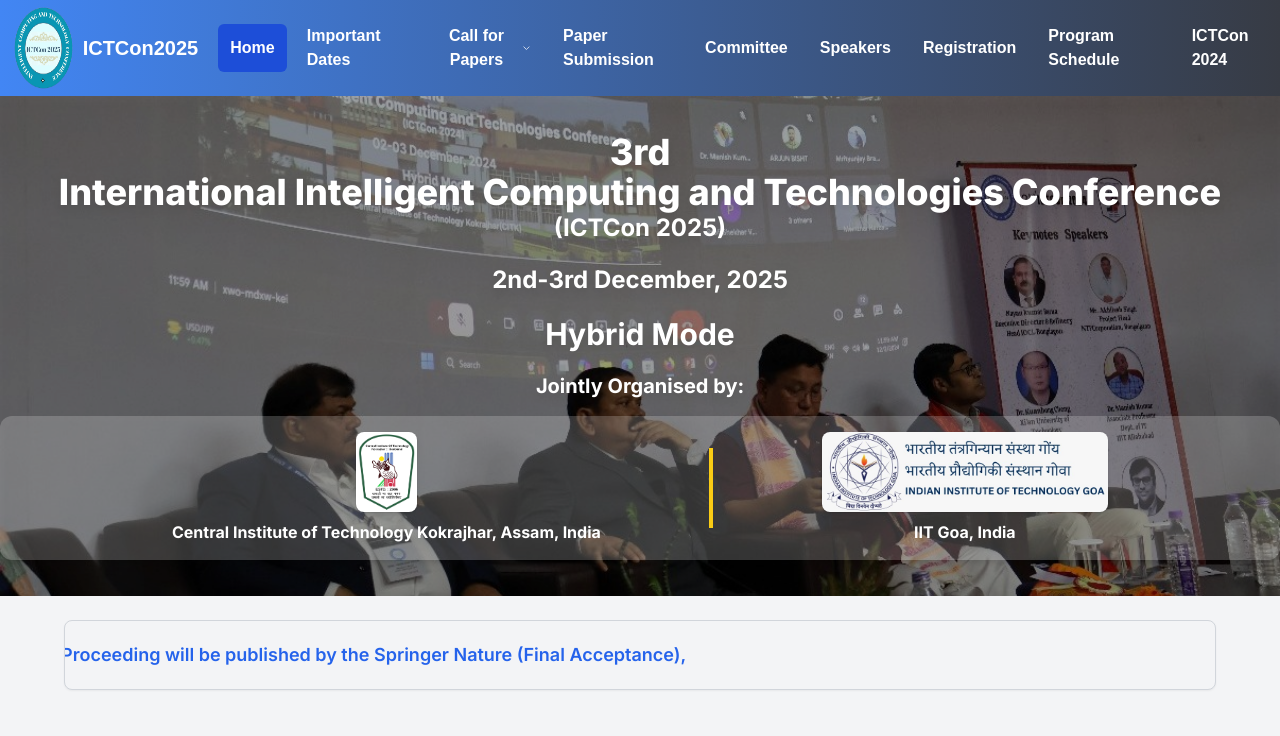
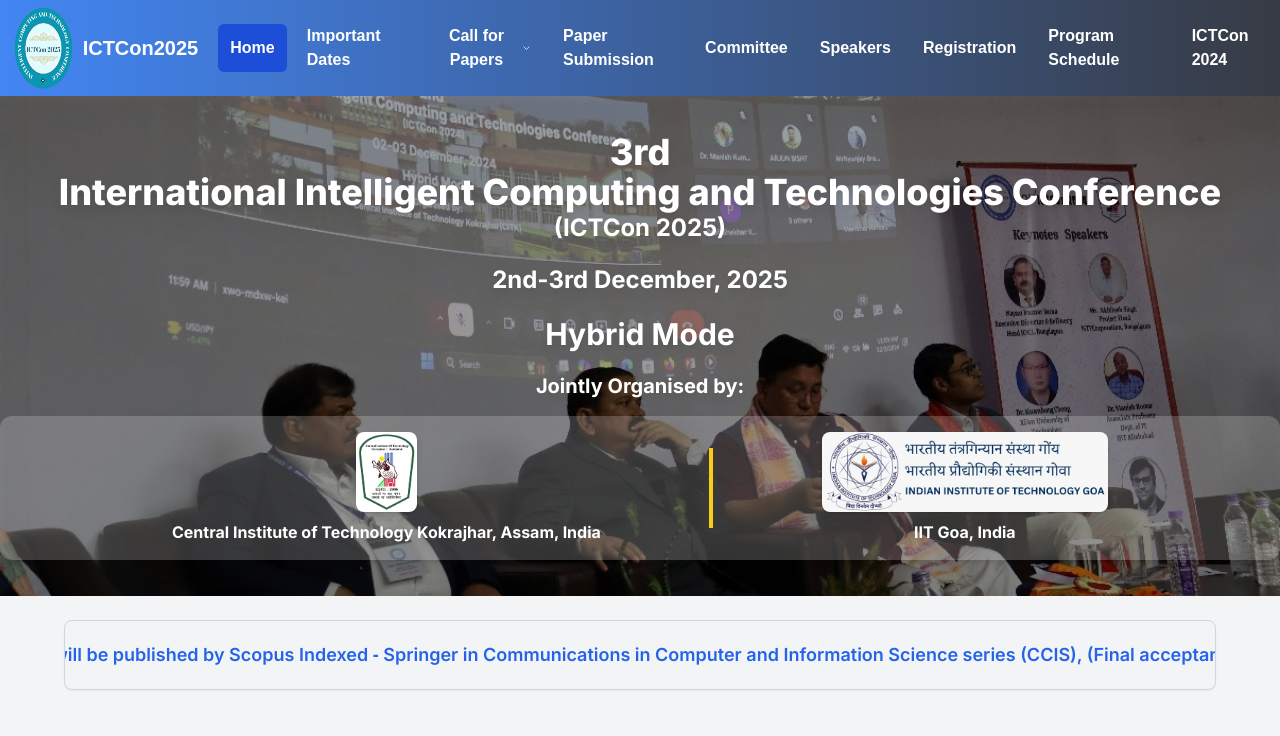
Before and after one commit to ictcon-cit/ictcon_2026, a Next.js app: page / in a window 1280 px wide. Shown: the top 736 px of the page. Built offline with nearby package versions, Linux system fonts and the light colour scheme.

Commit message:
uPDATED proceeding

```diff
--- a/src/components/horizontalscroll.tsx
+++ b/src/components/horizontalscroll.tsx
@@ -5,7 +5,7 @@
     <p className="text-blue-500 text-sm md:text-lg whitespace-nowrap overflow-hidden text-ellipsis">
 
        <span className="ml-2 font-semibold text-blue-600">
-  Proceedings By: Conference Proceeding will be published by the Springer Nature (Final Acceptance),
+  The proceedings of the conference will be published by Scopus Indexed ‐ Springer in Communications in Computer and Information Science series (CCIS), (Final acceptance of springer proceedings)
 </span>
 
       {/* <span className="font-bold text-red-500">
```
